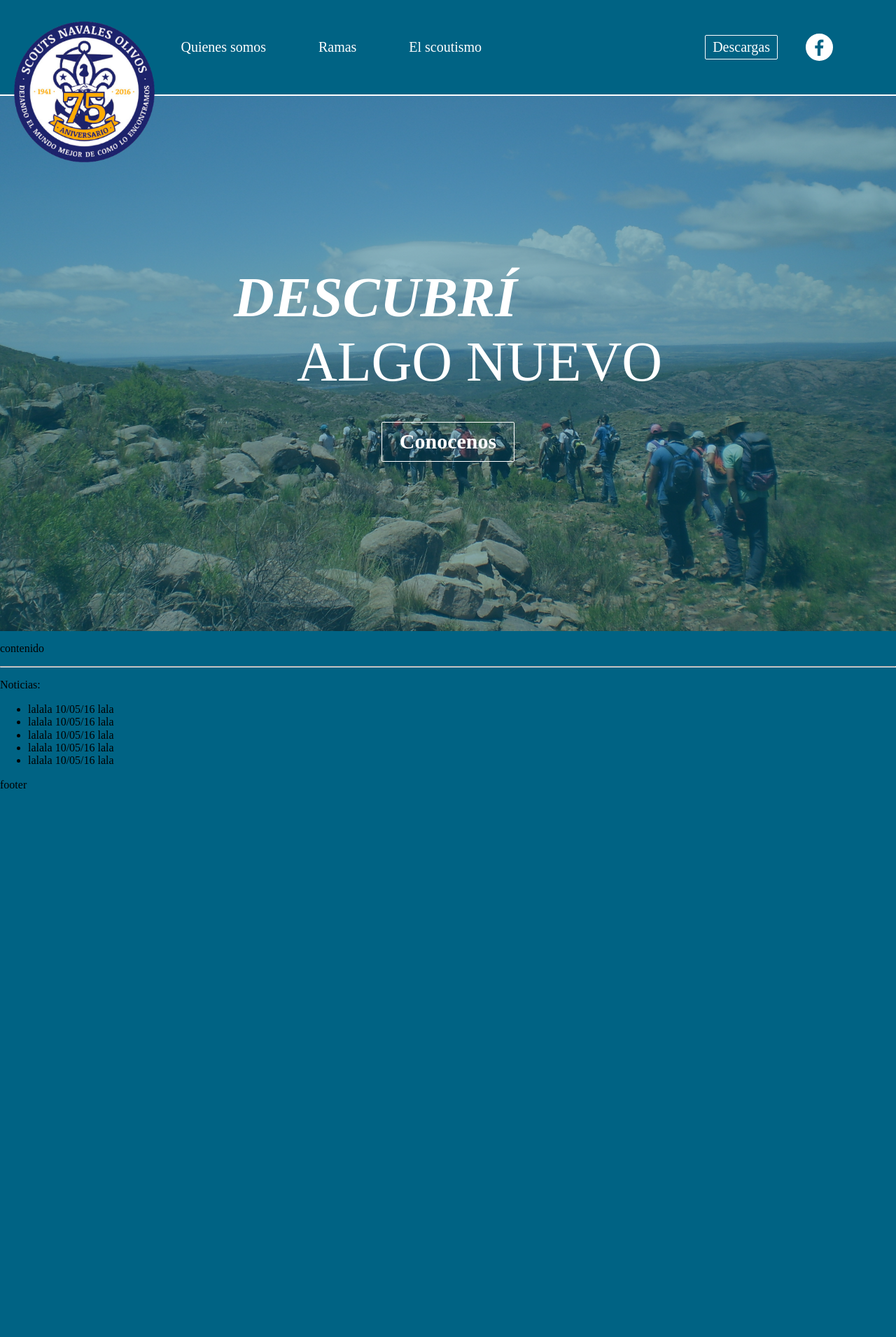
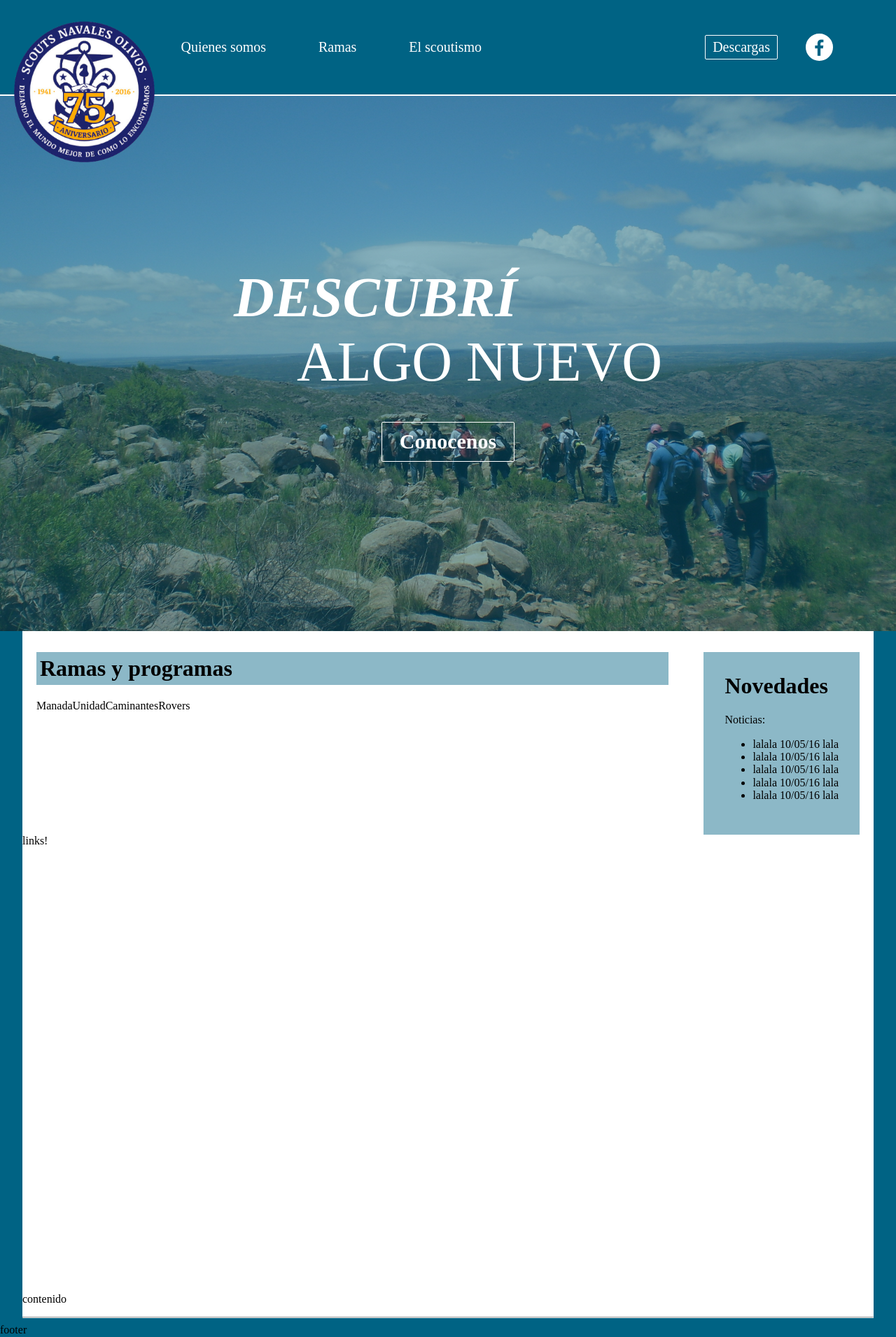
Before and after one commit to martov1/snoweb, a Jekyll site: the page built from index.html, in a window 1280 px wide. Shown: the whole page at 70% size. Built offline with Jekyll 4.4.1, drawn with Linux system fonts in a browser that asks for light colours; Markdown is read by kramdown in place of the engine named in the settings; before the commit the page ends 1131 px from its top, so only the background shows below that.

Commit message:
comienzo pagina principal primera seccion

```diff
--- a/_layouts/layout-home.html
+++ b/_layouts/layout-home.html
@@ -4,13 +4,40 @@ layout: layout-default
 
 <!-- Este es el layout para la pagina principal -->
 
-<div class="default-hero-section">
+<section class="default-hero-section">
     <div class="default-hero-section__titles">
-        <span >DESCUBRÍ</span>
-        <span > ALGO NUEVO</span>
-        <a class="button"> Conocenos</a>
+        <span>DESCUBRÍ</span>
+        <span> ALGO NUEVO</span>
+        <a class="button" href="#primera-seccion-home"> Conocenos</a>
     </div>
+</section>
+<div class="main-container">
+    <section class="primera-Seccion" id="primera-seccion-home">
+        <div class="primera-Seccion__superior">
+            <div class="primera-Seccion__superior__ramas">
+                <h1> Ramas y programas</h1>
+                <div class="primera-Seccion__ramas__listaderamas">
+                    <div>Manada</div>
+                    <div>Unidad</div>
+                    <div>Caminantes</div>
+                    <div>Rovers</div>
+                </div>
+            </div>
+            <div class="primera-Seccion__superior__noticias">
+                <h1>Novedades</h1>
+                <p>Noticias:</p>
+                <ul>
+                    {% for noticia in site.data.noticias %}
+                    <li>
+                        {{noticia.noticia}} {{noticia.fecha}} {{noticia.contenido}}
+                    </li>
+                    {% endfor %}
+                </ul>
+            </div>
+        </div>
+        <div class="primera-Seccion__links">
+            links!
+        </div>
+    </section>
+    {{content}}
 </div>
-
-
-{{content}}
--- a/index.html
+++ b/index.html
@@ -5,13 +5,3 @@
 <p>contenido</p>
 
 <hr>
-<p>Noticias:</p>
-<ul>
-{% for noticia in site.data.noticias %}
-<li>
-    {{noticia.noticia}}
-    {{noticia.fecha}}
-    {{noticia.contenido}}
-</li>
-{% endfor %}
-</ul>
--- a/sass/_partials/layouts/home.scss
+++ b/sass/_partials/layouts/home.scss
@@ -32,3 +32,36 @@
         margin-top: 40px;
     }
 }
+
+.primera-Seccion {
+    padding-top: 30px;
+    height: 100vh;
+    h1 {
+        margin-top: 0px;
+    }
+
+    .primera-Seccion__superior {
+        display: flex;
+        justify-content: space-between;
+        margin-left: 20px;
+        margin-right: 20px;
+
+        .primera-Seccion__superior__ramas {
+            flex-grow: 1;
+            margin-right: 50px;
+            h1 {
+                background: rgba(0, 99, 132, 0.45);
+                padding: 5px;
+            }
+
+            div {
+                display: flex;
+            }
+        }
+
+        .primera-Seccion__superior__noticias {
+            background: rgba(0, 99, 132, 0.45);
+            padding: 30px;
+        }
+    }
+}
```
